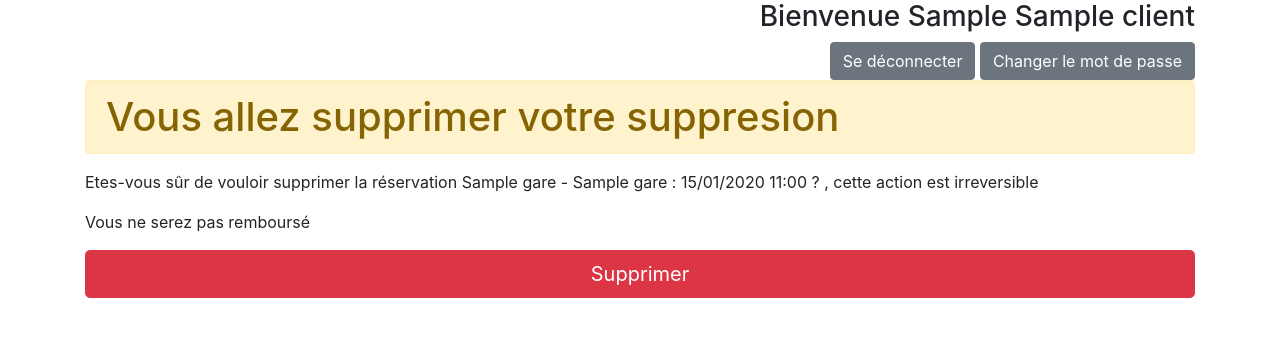
After one commit to aeomath/reservations-Adam-Benabou, a Django app: page /booking/supprimer_reservation/1/ in a window 1280 px wide. The commit adds this page. Shown: the top 337 px of the page. Run offline with Django 4.2, Linux system fonts and the light colour scheme; a user stored in the database is signed in; tables that the repository leaves empty hold one stand-in row (values such as "Sample post").

Commit message:
Ajout de la possibilité de supprimer une reservation et mise en place d'une sécurité empechant un client de modifier une reservation qui ne lui appartient pas

```diff
--- /dev/null
+++ b/reservations/booking/templates/booking/delete_reservation.html
@@ -0,0 +1,22 @@
+{% extends 'booking/base.html'%}
+
+{% block title %} Supprimer une réservation {% endblock %}
+
+{% block content %}
+
+    <h1 class="alert alert-warning" role="alert" >Vous allez supprimer votre suppresion </h1>
+
+    {% if reservation %}
+        <form action="{% url 'supprimer_reservation' reservation.numero_reservation %}" method="post">
+            {% csrf_token %}
+            <p> Etes-vous sûr de vouloir supprimer la réservation {{ reservation }} ? , cette action est irreversible</p>
+            <p> Vous ne serez pas remboursé </p>
+            <button type="submit" class="btn btn-danger btn-lg btn-block">Supprimer</button>
+        </form>
+    {% else %}
+        <div class="alert alert-info" role="alert">
+            Cette réservation n'existe pas.
+        </div>
+    {% endif %}
+
+{% endblock %}
--- a/reservations/booking/templates/booking/edit_reservation.html
+++ b/reservations/booking/templates/booking/edit_reservation.html
@@ -17,7 +17,6 @@
         <p> numero de voiture {{ form.numero_voiture}}</p>
         <p> numero de place {{ form.numero_place}}</p>
         <p> passager {{ form.passager}}</p>
-
         <button type="submit" class="btn btn-primary">Enregistrer</button>
     </form>
 
--- a/reservations/booking/templates/booking/reservations.html
+++ b/reservations/booking/templates/booking/reservations.html
@@ -19,6 +19,7 @@
                         <td><a href=/booking/reservations/{{reservation.numero_reservation}}>{{ reservation }}</a></td>
                         <td>{{ reservation.trajet.date_depart }}</td>
                         <td> <a href="{% url 'modifier_reservation' reservation.numero_reservation %}" class="btn btn-primary btn-sm">Modifier</a></td>
+                        <td> <a href="{% url 'supprimer_reservation' reservation.numero_reservation %}" class="btn btn-danger btn-sm">Supprimer</a></td>
                     </tr>
                 {% endfor %}
             </tbody>
--- a/reservations/booking/urls.py
+++ b/reservations/booking/urls.py
@@ -11,4 +11,5 @@ urlpatterns = [
     path("reservations/<int:reservation_id>/", views.reservation, name="reservation"),
     path("nouvelle_reservation/", views.edit_reservation, name="nouvelle_reservation"),
     path("modifier_reservation/<int:reservation_id>/", views.edit_reservation, name="modifier_reservation"),
+    path("supprimer_reservation/<int:reservation_id>/", views.delete_reservation, name="supprimer_reservation"),
 ]
--- a/reservations/booking/views.py
+++ b/reservations/booking/views.py
@@ -59,12 +59,14 @@ def reservation(request, reservation_id):
 def edit_reservation(request, reservation_id=None):
     ##Modification d'une réservation existante
     if reservation_id:
+        if request.user.client != get_object_or_404(Reservation, pk=reservation_id).client:
+            return HttpResponse("Petit malin , vous avez essayé de modifier une réservation qui ne vous appartient pas !")
         reservation = get_object_or_404(Reservation, pk=reservation_id)
         if request.method == 'POST':
             form = ReservationForm(request.POST, instance=reservation)
             if form.is_valid():
                 reservation = form.save()
-                return HttpResponseRedirect(reverse('reservation' , args=(reservation.pk, )))
+                return redirect('reservation',reservation_id=reservation.pk)
         else:
             form = ReservationForm(instance=reservation)
         template = "booking/edit_reservation.html"
@@ -80,13 +82,22 @@ def edit_reservation(request, reservation_id=None):
                 reservation.date_reservation = timezone.now()
                 reservation.save()
                 form.save_m2m()
-                return HttpResponseRedirect(reverse('reservation' , args=(reservation.pk,)))
+                return redirect('reservation',reservation_id=reservation.pk)
         else:
             form = ReservationForm()
 
     template = "booking/edit_reservation.html"
     return render(request, template, {'form': form})
 
+def delete_reservation(request, reservation_id):
+    reservation = get_object_or_404(Reservation, pk=reservation_id)
+    if reservation.client != request.user.client:
+        return HttpResponse("Petit malin , vous avez essayé de supprimer une réservation qui ne vous appartient pas !")
+    if request.method == 'POST':
+        reservation.delete()
+        return redirect('reservations')
+    template = "booking/delete_reservation.html"
+    return render(request, template, {'reservation': reservation})
 
 def index(request):
     return HttpResponse("Hello, world. You're at the booking index.")
```
Also changed, not shown: reservations/booking/templates/booking/reservation.html (+3 -4 lines).
